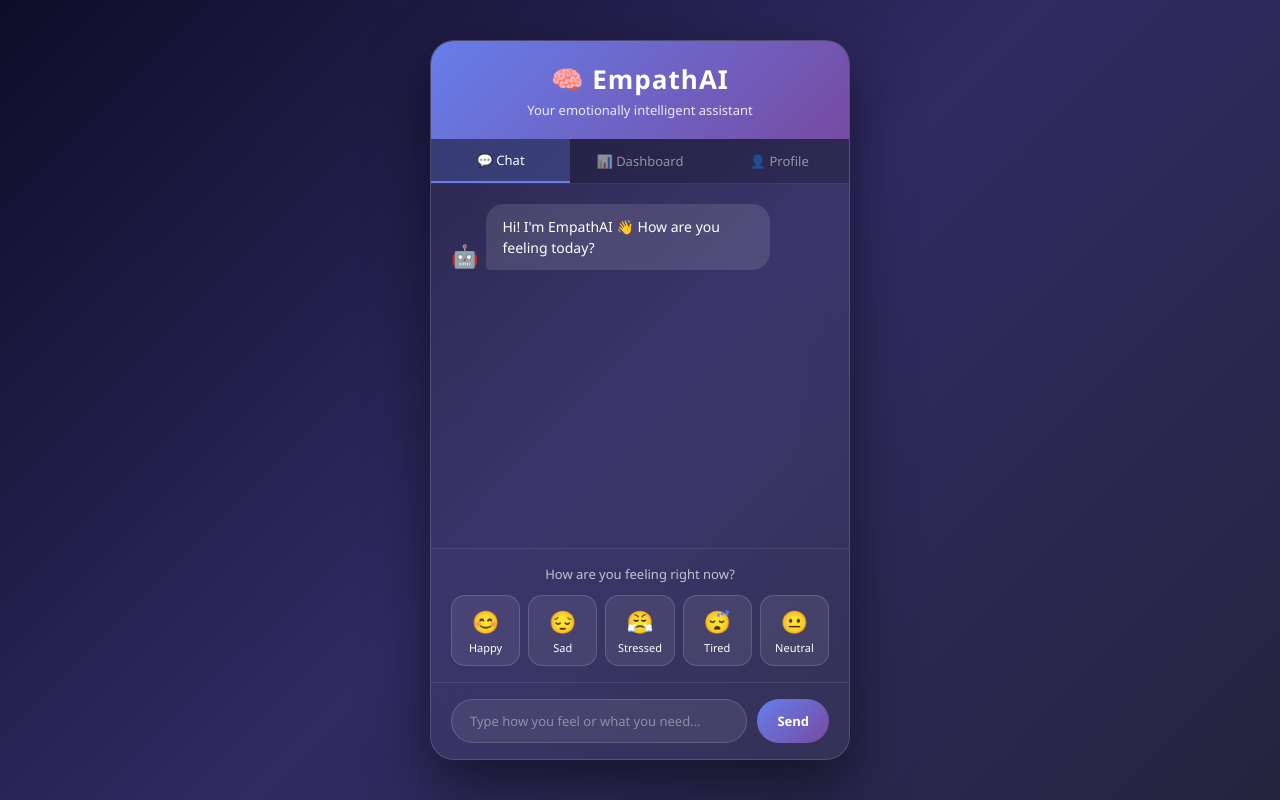
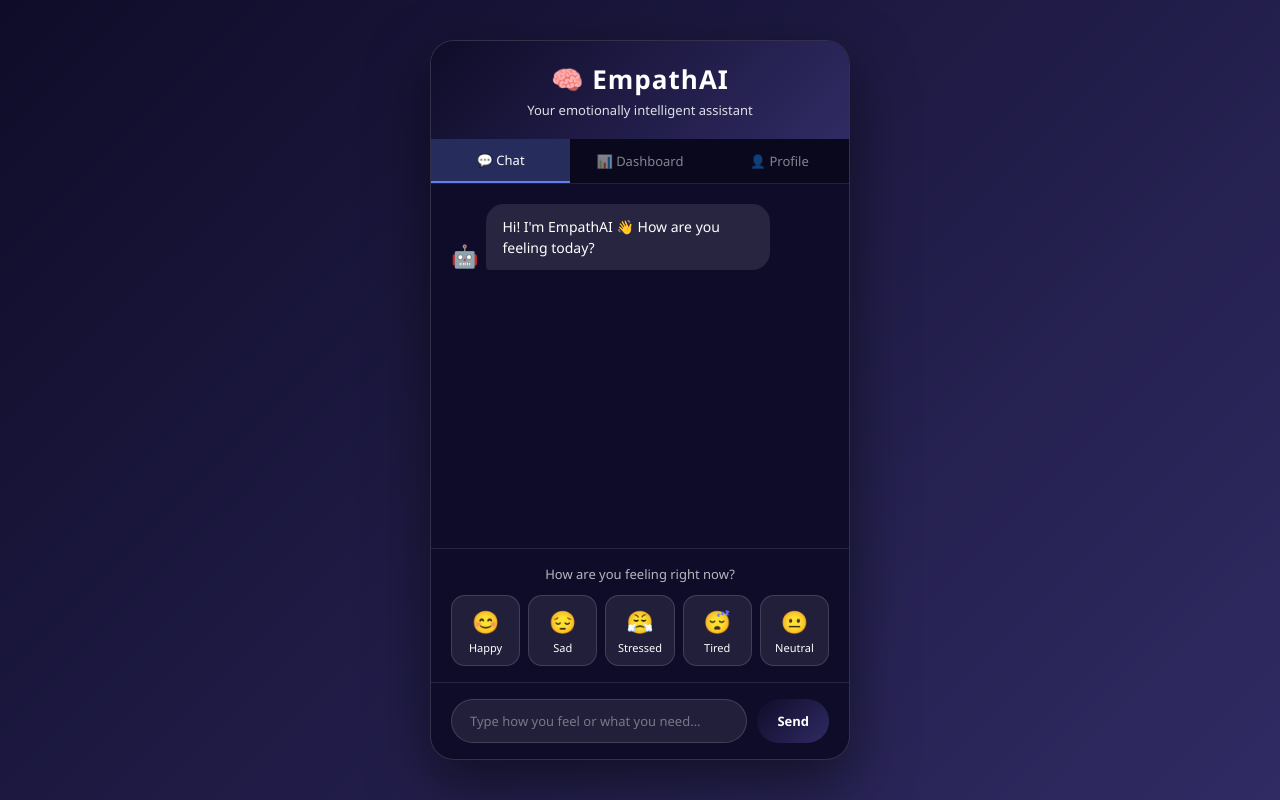
Before and after one commit to Ayisha-2803/emphathai-app, a React (Create React App) app: page / in a window 1280 px wide. Both pictures are taken after a click on the button "Get Started ✨". Built offline with nearby package versions, Linux system fonts and the light colour scheme; no server answers.

Commit message:
Add adaptive UI theme based on mood

```diff
--- a/src/App.css
+++ b/src/App.css
@@ -6,11 +6,11 @@
 }
 
 body {
-  background: linear-gradient(135deg, #0f0c29, #302b63, #24243e);
   min-height: 100vh;
   display: flex;
   justify-content: center;
   align-items: center;
+  transition: background 0.8s ease;
 }
 
 .app {
--- a/src/App.js
+++ b/src/App.js
@@ -17,6 +17,14 @@ const moods = [
   { emoji: "😐", label: "Neutral" },
 ];
 
+const moodThemes = {
+  Happy:    { bg: "#1a1200", grad: "linear-gradient(135deg, #7a4500, #b8860b)", accent: "#fda085", bubble: "#7a4500" },
+  Sad:      { bg: "#000d1a", grad: "linear-gradient(135deg, #001a33, #003366)", accent: "#5b8dee", bubble: "#003366" },
+  Stressed: { bg: "#1a0000", grad: "linear-gradient(135deg, #4a0000, #8b0000)", accent: "#ff6b6b", bubble: "#6b0000" },
+  Tired:    { bg: "#0d0019", grad: "linear-gradient(135deg, #1a0033, #4a1a6e)", accent: "#a29bfe", bubble: "#2d0055" },
+  Neutral:  { bg: "#0f0c29", grad: "linear-gradient(135deg, #0f0c29, #302b63)", accent: "#667eea", bubble: "#302b63" },
+};
+
 function App() {
   const [started, setStarted] = useState(false);
   const [page, setPage] = useState("chat");
@@ -30,9 +38,16 @@ function App() {
   const [showBreathe, setShowBreathe] = useState(false);
   const bottomRef = useRef(null);
 
+  const theme = moodThemes[mood] || moodThemes.Neutral;
+
   useEffect(() => {
     bottomRef.current?.scrollIntoView({ behavior: "smooth" });
   }, [messages]);
+
+  // Apply theme to body background
+  useEffect(() => {
+    document.body.style.background = theme.grad;
+  }, [theme]);
 
   const handleMood = async (selectedMood) => {
     setMood(selectedMood);
@@ -84,10 +99,10 @@ function App() {
   if (!started) return <Welcome onStart={() => setStarted(true)} />;
 
   return (
-    <div className="app">
+    <div className="app" style={{ background: theme.bg }}>
       {showBreathe && <Breathe onClose={() => setShowBreathe(false)} />}
 
-      <div className="header">
+      <div className="header" style={{ background: theme.grad }}>
         <h1>🧠 EmpathAI</h1>
         <p>Your emotionally intelligent assistant</p>
         {mood && page === "chat" && (
@@ -99,7 +114,7 @@ function App() {
 
       <Affirmation mood={mood} />
 
-      <div className="nav">
+      <div className="nav" style={{ background: "rgba(0,0,0,0.3)" }}>
         <button className={page === "chat" ? "active" : ""} onClick={() => setPage("chat")}>💬 Chat</button>
         <button className={page === "dashboard" ? "active" : ""} onClick={() => setPage("dashboard")}>📊 Dashboard</button>
         <button className={page === "profile" ? "active" : ""} onClick={() => setPage("profile")}>👤 Profile</button>
@@ -111,7 +126,16 @@ function App() {
             {messages.map((msg, i) => (
               <div key={i} className={`message ${msg.from}`}>
                 {msg.from === "ai" && <span className="avatar">🤖</span>}
-                <div className="bubble">{msg.text}</div>
+                <div
+                  className="bubble"
+                  style={
+                    msg.from === "user"
+                      ? { background: theme.grad }
+                      : { background: "rgba(255,255,255,0.1)" }
+                  }
+                >
+                  {msg.text}
+                </div>
                 {msg.from === "user" && <span className="avatar">🧑</span>}
               </div>
             ))}
@@ -149,7 +173,11 @@ function App() {
               onKeyDown={(e) => e.key === "Enter" && handleSend()}
               disabled={loading}
             />
-            <button onClick={handleSend} disabled={loading}>
+            <button
+              onClick={handleSend}
+              disabled={loading}
+              style={{ background: theme.grad }}
+            >
               {loading ? "..." : "Send"}
             </button>
           </div>
```
